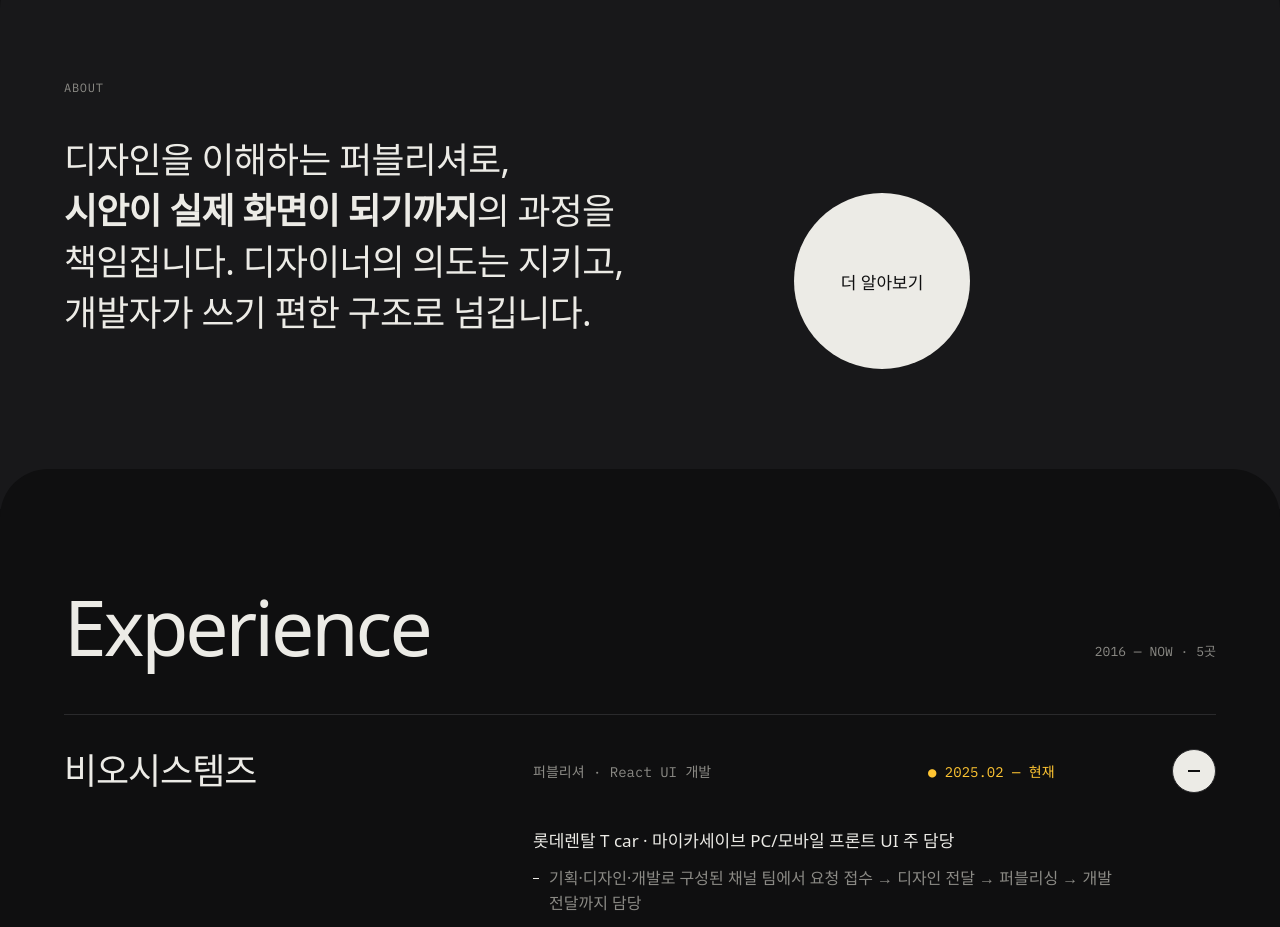
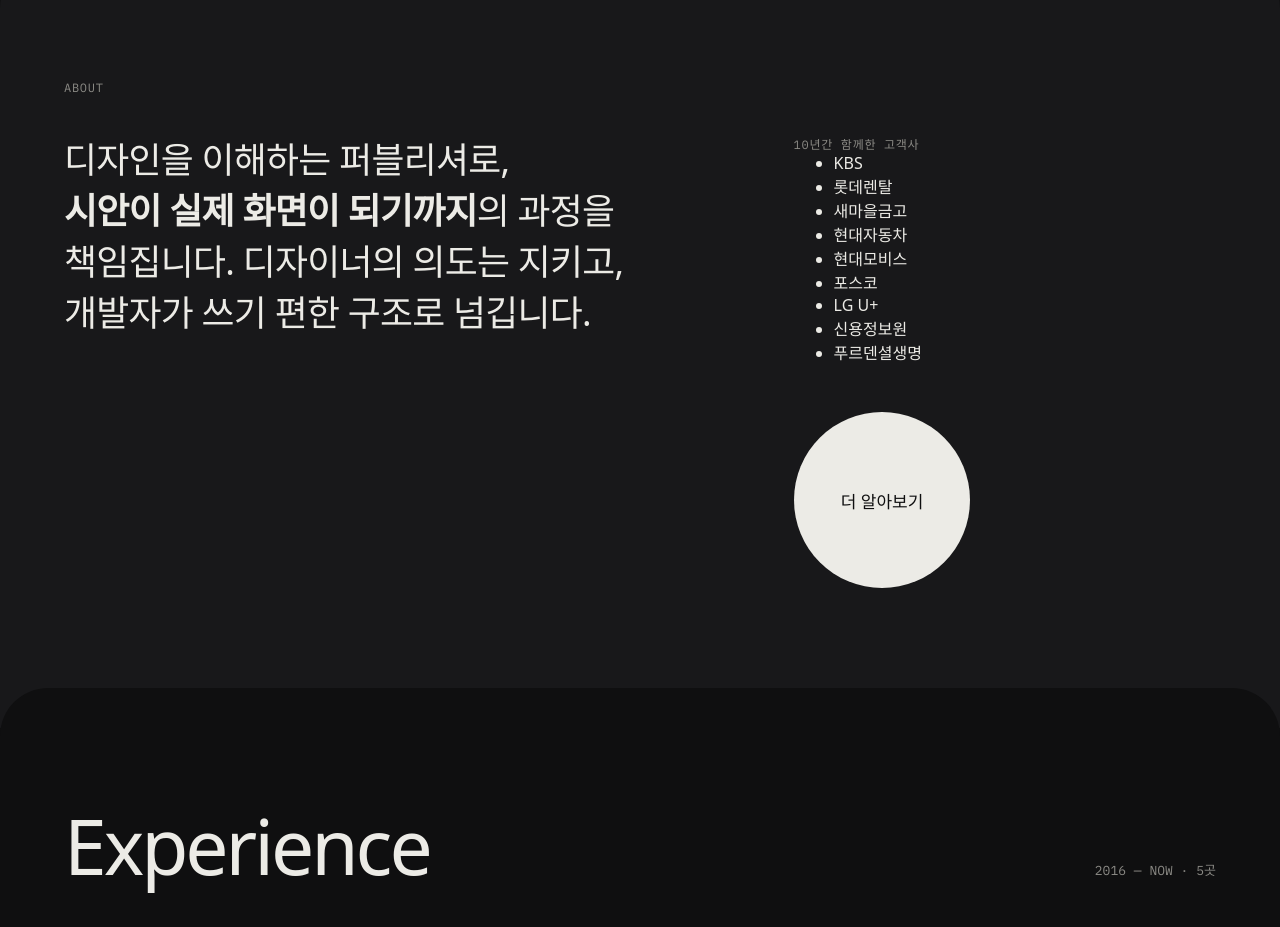
Before and after one commit to chnkyu/portfolio, a React (Vite) app: page / in a window 1280 px wide. Shown: the part 800-1727 px from the top of the page. Built offline with nearby package versions, Linux system fonts and the light colour scheme; a web font is replaced by a local one.

Commit message:
About에 고객사 목록 표시

```diff
--- a/src/components/About.tsx
+++ b/src/components/About.tsx
@@ -14,7 +14,7 @@ export default function About() {
     <section className="about gutter" id="about" aria-label="About">
       <p className="label">About</p>
       <p className="statement">{rich(about.statement)}</p>
-      <p className="sub">{about.sub}</p>
+      <div className="clients"><p className="label">{about.clientsLabel}</p><ul>{about.clients.map((c) => <li key={c}>{c}</li>)}</ul></div>
       <MagneticButton onClick={() => scrollToSection('experience')}>{about.button}</MagneticButton>
     </section>
   );
```
